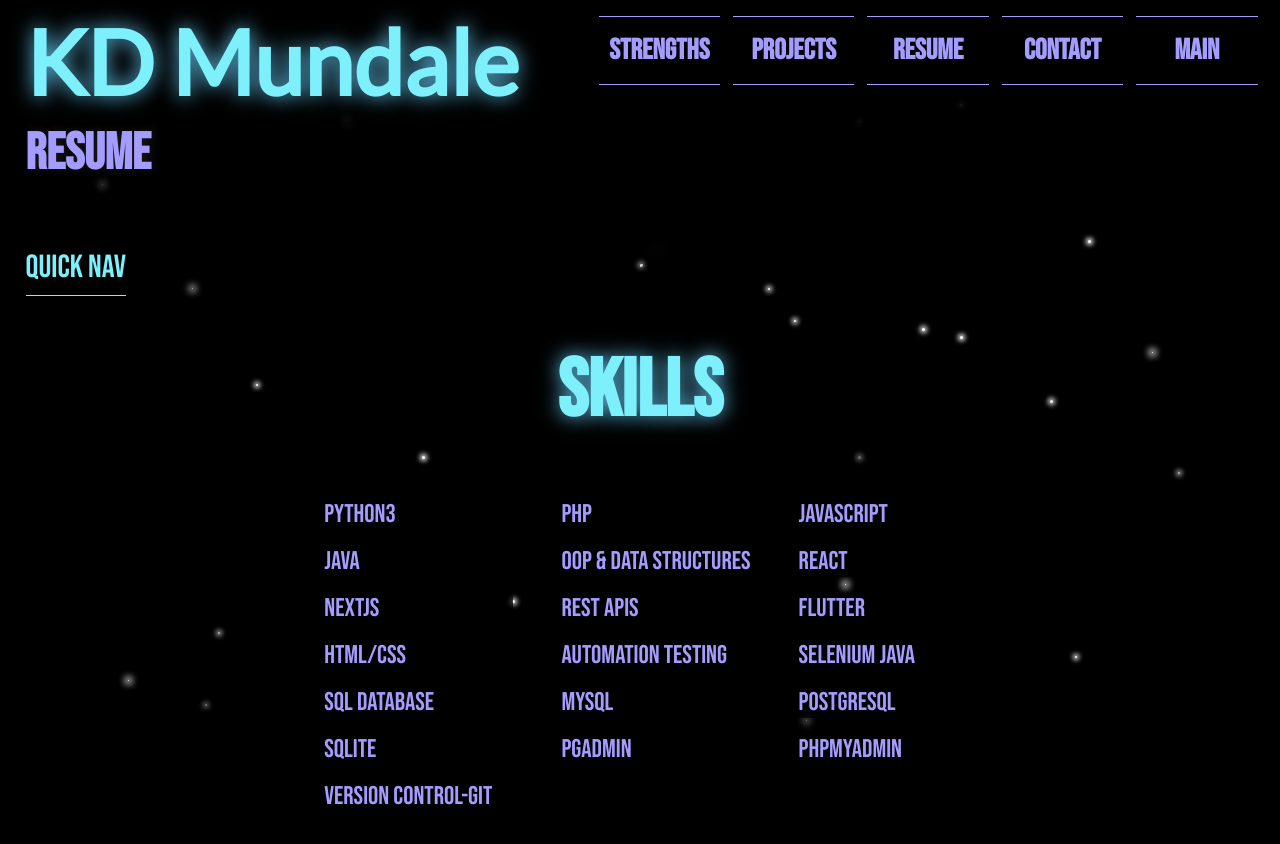
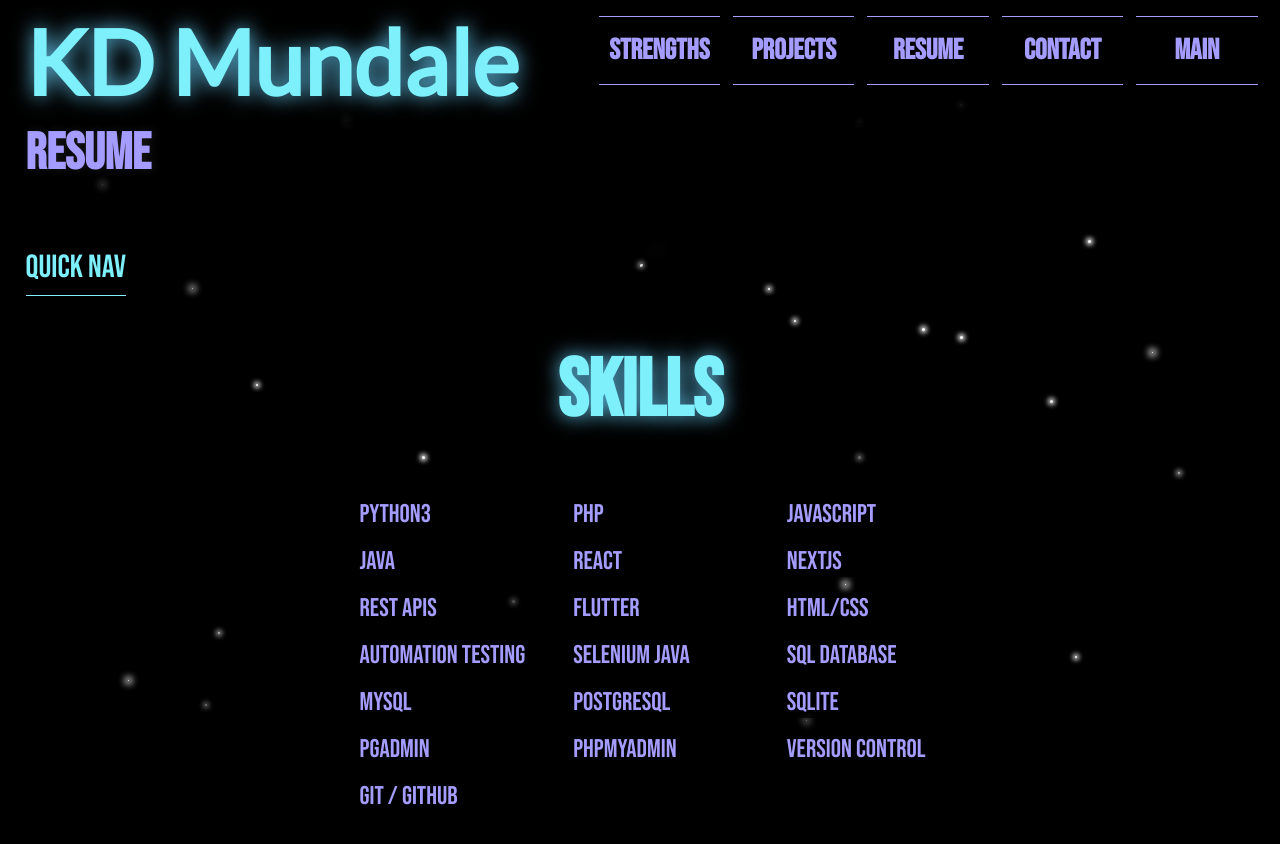
Before and after one commit to kdmundale/Profile-2.0, a Next.js app: page /resume in a window 1280 px wide. Shown: the top 844 px of the page. Built offline with nearby package versions, Linux system fonts and the light colour scheme.

Commit message:
edit to resume skills

```diff
--- a/pages/resume.js
+++ b/pages/resume.js
@@ -5,7 +5,7 @@ import Link from 'next/link'
 import React, { useState } from 'react'
 import styles from '../styles/Resume.module.css'
 
-const relSkills =['Python3', 'PHP', 'JavaScript', 'Java', 'OOP & Data Structures', 'REACT', 'NEXTJS', 'REST APIs', 'Flutter', 'HTML/CSS', 'Automation Testing', 'Selenium Java', 'SQL Database', 'MySQL', 'PostgreSQL', 'SQLite', 'PgAdmin', 'phpMyAdmin', 'Version Control-Git']
+const relSkills =['Python3', 'PHP', 'JavaScript', 'Java', 'REACT', 'NEXTJS', 'REST APIs', 'Flutter', 'HTML/CSS', 'Automation Testing', 'Selenium Java', 'SQL Database', 'MySQL', 'PostgreSQL', 'SQLite', 'PgAdmin', 'phpMyAdmin', 'Version Control', 'Git / GitHub']
 
 const relProjects=[{name:'CLT- The CSET Supplemental Learning Tool React/Next.js Application', source:'Semester Final',details:'Plan and build supplemental web application to be used as a learning support tool for the Computer Software Engineering students at Thaddeus Stevens College of Technology\n \nIdentified web-based user interactions and design responsive user interface using React concepts\n \nOptimize components for maximum efficiency and use over multiple devices\n \nDesign front end architecture to support user-interface with complete accuracy, integrate application with 3rd party services\n \nImplement SQL database and security for sustained use and ease of administration, troubleshooting software bugs, manage data efficiently maintain data integrity'},
 {name:'Lancaster City Nutrition Website & Web Application', source:'Personal Project/ In Development', details:'Design, model, and launch website and web application for Lancaster City Nutrition. Gather and refine specifications and requirements based on technical needs, collaborate with customer to establish and prioritize user stories, maintain project integrity with git version control\n \nWrite well designed, testable, efficient Python 3 code for Flask application by using best software development practices. Create website layout/user interfaces by using standard HTML/CSS practices and templating, keep theme to customer’s desired esthetic \n \nBuild/test SQL database using pgAdmin, integrate data into user friendly UI for both registered users and admin services through web application'},
```
